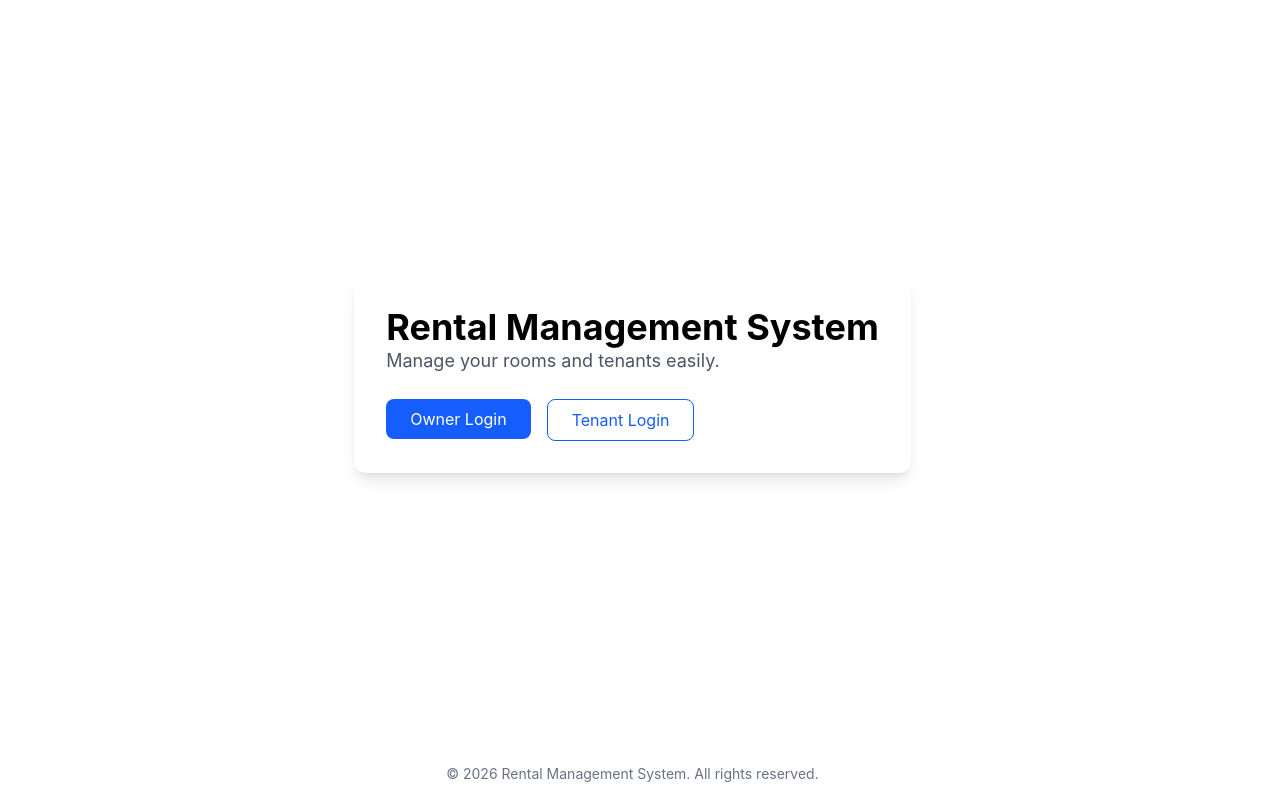
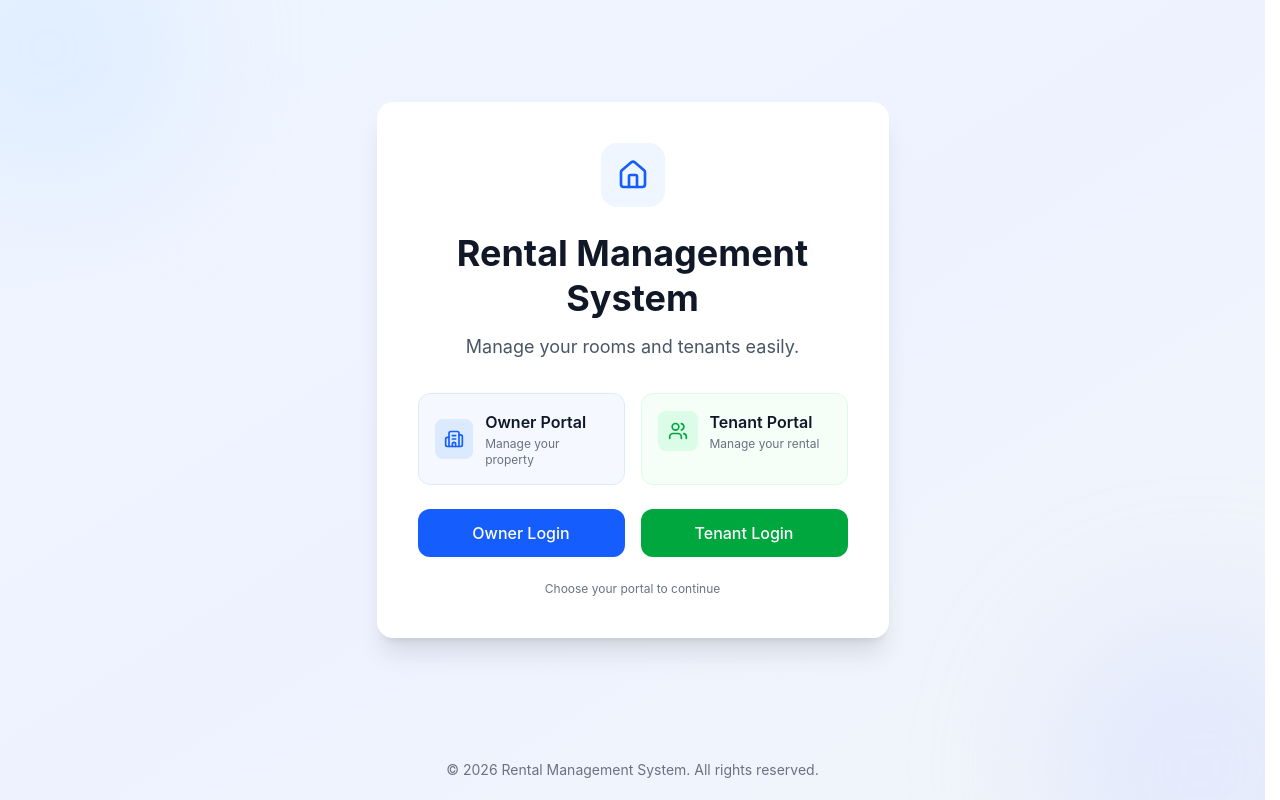
Before and after one commit to goyalprince2005/Rental-Management-System, a React (Vite) app in the folder client/: page / in a window 1280 px wide. Built offline with nearby package versions, Linux system fonts and the light colour scheme.

Commit message:
Improve home page UI design

```diff
--- a/client/src/components/Home.jsx
+++ b/client/src/components/Home.jsx
@@ -1,48 +1,195 @@
 import React from "react";
 import { Link } from "react-router-dom";
+import {
+  Home as HomeIcon,
+  Building2,
+  Users,
+} from "lucide-react";
 
 function Home() {
   return (
-    <div className="min-h-screen flex flex-col">
+    <div className="min-h-screen flex flex-col bg-gradient-to-br from-blue-50 via-indigo-50 to-slate-100 relative overflow-hidden">
 
-      {/* ================= MAIN CONTENT ================= */}
+      {/* =====================================================
+          DECORATIVE BACKGROUND ELEMENTS
+      ===================================================== */}
 
-      <main className="flex-1 flex justify-center items-center gap-4">
+      <div className="absolute -top-24 -left-24 w-72 h-72 bg-blue-200/30 rounded-full blur-3xl pointer-events-none" />
 
-        <div className="bg-white p-8 rounded-xl shadow-lg">
+      <div className="absolute -bottom-32 -right-24 w-80 h-80 bg-indigo-200/30 rounded-full blur-3xl pointer-events-none" />
 
-          <h1 className="text-4xl font-bold">
-            Rental Management System
-          </h1>
+      {/* =====================================================
+          MAIN CONTENT
+      ===================================================== */}
 
-          <p className="text-gray-600 text-lg">
-            Manage your rooms and tenants easily.
-          </p>
+      <main className="relative z-10 flex-1 flex items-center justify-center px-4 py-12">
 
-          <div className="flex gap-4 mt-6">
+        {/* =================================================
+            LOGIN CARD
+        ================================================= */}
 
-            <Link to="/owner-login">
-              <button className="bg-blue-600 text-white px-6 py-2 rounded-lg hover:bg-blue-700 transition duration-300">
+        <div className="w-full max-w-lg bg-white/95 backdrop-blur-sm border border-white rounded-2xl shadow-xl p-8 sm:p-10">
+
+          {/* =================================================
+              APPLICATION ICON
+          ================================================= */}
+
+          <div className="flex justify-center mb-6">
+
+            <div className="w-16 h-16 rounded-2xl bg-blue-50 flex items-center justify-center">
+
+              <HomeIcon
+                size={32}
+                className="text-blue-600"
+              />
+
+            </div>
+
+          </div>
+
+          {/* =================================================
+              HEADING
+          ================================================= */}
+
+          <div className="text-center">
+
+            <h1 className="text-3xl sm:text-4xl font-bold text-gray-900 leading-tight">
+              Rental Management System
+            </h1>
+
+            <p className="text-gray-600 text-base sm:text-lg mt-3">
+              Manage your rooms and tenants easily.
+            </p>
+
+          </div>
+
+          {/* =================================================
+              PORTAL DESCRIPTION
+          ================================================= */}
+
+          <div className="grid grid-cols-1 sm:grid-cols-2 gap-4 mt-8">
+
+            {/* OWNER */}
+
+            <div className="border border-blue-100 bg-blue-50/60 rounded-xl p-4">
+
+              <div className="flex items-center gap-3">
+
+                <div className="w-10 h-10 rounded-lg bg-blue-100 flex items-center justify-center">
+
+                  <Building2
+                    size={20}
+                    className="text-blue-600"
+                  />
+
+                </div>
+
+                <div>
+
+                  <p className="font-semibold text-gray-900">
+                    Owner Portal
+                  </p>
+
+                  <p className="text-xs text-gray-500 mt-0.5">
+                    Manage your property
+                  </p>
+
+                </div>
+
+              </div>
+
+            </div>
+
+            {/* TENANT */}
+
+            <div className="border border-green-100 bg-green-50/60 rounded-xl p-4">
+
+              <div className="flex items-center gap-3">
+
+                <div className="w-10 h-10 rounded-lg bg-green-100 flex items-center justify-center">
+
+                  <Users
+                    size={20}
+                    className="text-green-600"
+                  />
+
+                </div>
+
+                <div>
+
+                  <p className="font-semibold text-gray-900">
+                    Tenant Portal
+                  </p>
+
+                  <p className="text-xs text-gray-500 mt-0.5">
+                    Manage your rental
+                  </p>
+
+                </div>
+
+              </div>
+
+            </div>
+
+          </div>
+
+          {/* =================================================
+              LOGIN BUTTONS
+          ================================================= */}
+
+          <div className="flex flex-col sm:flex-row gap-4 mt-6">
+
+            {/* OWNER LOGIN */}
+
+            <Link
+              to="/owner-login"
+              className="flex-1"
+            >
+              <button
+                type="button"
+                className="w-full bg-blue-600 text-white px-6 py-3 rounded-xl font-medium hover:bg-blue-700 hover:shadow-md transition duration-300"
+              >
                 Owner Login
               </button>
             </Link>
 
-            <Link to="/tenant-login">
-              <button className="border border-blue-600 text-blue-600 px-6 py-2 rounded-lg hover:bg-blue-600 hover:text-white transition duration-300">
+            {/* TENANT LOGIN */}
+
+            <Link
+              to="/tenant-login"
+              className="flex-1"
+            >
+              <button
+                type="button"
+                className="w-full bg-green-600 text-white px-6 py-3 rounded-xl font-medium hover:bg-green-700 hover:shadow-md transition duration-300"
+              >
                 Tenant Login
               </button>
             </Link>
 
           </div>
 
+          {/* =================================================
+              SMALL INFORMATION
+          ================================================= */}
+
+          <p className="text-center text-xs text-gray-500 mt-6">
+            Choose your portal to continue
+          </p>
+
         </div>
 
       </main>
 
-      {/* ================= COPYRIGHT FOOTER ================= */}
+      {/* =====================================================
+          COPYRIGHT FOOTER
+      ===================================================== */}
 
-      <footer className="text-center text-sm text-gray-500 py-4">
-        © {new Date().getFullYear()} Rental Management System. All rights reserved.
+      <footer className="relative z-10 text-center text-sm text-gray-500 py-5 px-4">
+
+        © {new Date().getFullYear()} Rental Management System.
+        All rights reserved.
+
       </footer>
 
     </div>
```
